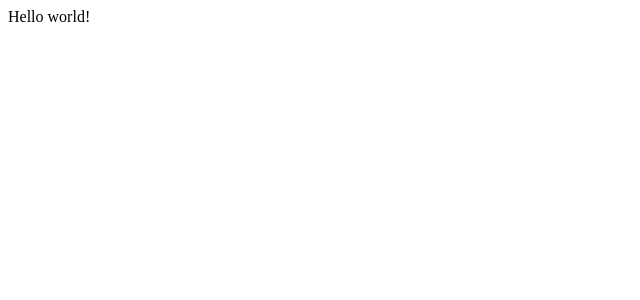
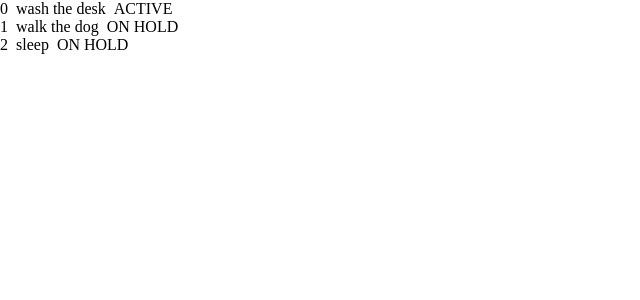
Before and after one commit to sergey-stenyanskiy/react-typescript-practice-1, a React app: page / in a window 1280 px wide. Shown: the top 300 px of the page, without its empty margins (0-640 px from the left). Built offline with nearby package versions, Linux system fonts and the light colour scheme; the HTML template or start-up script is replaced by a standard one.

Commit message:
added basic application structure

```diff
--- a/package.json
+++ b/package.json
@@ -18,6 +18,7 @@
     "@types/react": "^17.0.31",
     "@types/react-dom": "^17.0.10",
     "@types/react-router-dom": "^5.3.1",
+    "@types/uuid": "^8.3.1",
     "@types/webpack-env": "^1.16.3",
     "babel-loader": "^8.2.3",
     "clean-webpack-plugin": "^4.0.0",
@@ -38,7 +39,9 @@
     "webpack-merge": "^5.8.0"
   },
   "dependencies": {
+    "classnames": "^2.3.1",
     "react": "^17.0.2",
-    "react-dom": "^17.0.2"
+    "react-dom": "^17.0.2",
+    "uuid": "^8.3.2"
   }
 }
--- a/src/App.tsx
+++ b/src/App.tsx
@@ -1,7 +1,9 @@
 import React from 'react'
 
-export default () => {
-  return (
-    <>Hello world!</>
-  );
+import MainView from './view/MainView'
+
+export default class App extends React.Component {
+  render() {
+    return <MainView />
+  }
 }
--- /dev/null
+++ b/src/Todo.ts
@@ -0,0 +1,47 @@
+import TodoStatus from "./TodoStatus"
+
+type Todo = {
+  id: number
+  text: string
+  status: TodoStatus
+}
+
+type TodoConfig = {
+  id: number
+  text?: string
+  status?: TodoStatus
+}
+
+export default class CTodo implements Todo {
+  id: number
+  text: string
+  status: TodoStatus
+
+  constructor({id = 0, text = '', status = TodoStatus.ACTIVE}: TodoConfig) {
+    this.id = id;
+    this.text = text;
+    this.status = status;
+  }
+
+  copyWith({id = this.id, text = this.text, status = this.status}: TodoConfig) {
+    return new CTodo({
+      id, text, status
+    })
+  }
+
+  pause() {
+    if (this.status === TodoStatus.ACTIVE) {
+      this.status = TodoStatus.ON_HOLD;
+    }
+  }
+
+  resume() {
+    if (this.status === TodoStatus.ON_HOLD) {
+      this.status = TodoStatus.ACTIVE;
+    }
+  }
+
+  complete() {
+    this.status = TodoStatus.COMPLETED;
+  }
+}
--- /dev/null
+++ b/src/TodoStatus.ts
@@ -0,0 +1,7 @@
+const enum TodoStatus {
+  ACTIVE = "active",
+  COMPLETED = "compoleted",
+  ON_HOLD = "on hold"
+}
+
+export default TodoStatus
--- /dev/null
+++ b/src/component/TodoList.tsx
@@ -0,0 +1,26 @@
+import React from 'react'
+
+import Todo from '../Todo'
+import TodoListItem from './TodoListItem'
+
+import {v4 as uuid} from 'uuid'
+
+type TodoListProps = {
+  todos: Todo[]
+}
+
+export default class TodoList extends React.Component<TodoListProps> {
+  constructor(props: TodoListProps) {
+    super(props);
+  }
+
+  render() {
+    const {todos} = this.props;
+
+    return (
+      <div className="todo-list">
+        {todos.map(todo => <TodoListItem key={uuid()} todo={todo} />)}
+      </div>
+    );
+  }
+}
--- /dev/null
+++ b/src/component/TodoListItem.tsx
@@ -0,0 +1,29 @@
+import React from 'react'
+
+import Todo from '../Todo'
+
+import classnames from 'classnames'
+
+type TodoProps = {
+  todo: Todo
+}
+
+export default class TodoListItem extends React.Component<TodoProps> {
+  constructor(props: TodoProps) {
+    super(props);
+  }
+
+  render() {
+    const {todo} = this.props;
+
+    const statusClass = classnames("todo-status", `todo-status-${todo.status.split(" ").join("-")}`);
+
+    return (
+      <div className="todo-item">
+        <div className="todo-id">{todo.id}</div>
+        <div className="todo-text">{todo.text}</div>
+        <div className={statusClass}>{todo.status.toUpperCase()}</div>
+      </div>
+    );
+  }
+}
--- a/src/css/index.scss
+++ b/src/css/index.scss
@@ -0,0 +1,29 @@
+html {
+  font-size: 16px;
+}
+
+*, *::after, *::before {
+  box-sizing: border-box;
+}
+
+body {
+  margin: 0
+}
+
+.todo-list {
+  display: flex;
+  flex-direction: column;
+}
+
+.todo-item {
+  display: flex;
+  flex-direction: row;
+}
+
+.todo-item > * {
+  margin-right: 8px;
+}
+
+.todo-item > *:last-child {
+  margin-right: 0;
+}
--- a/src/index.tsx
+++ b/src/index.tsx
@@ -1,3 +1,4 @@
+import './css/index.scss'
 
 import React from 'react'
 import ReactDOM from 'react-dom'
--- /dev/null
+++ b/src/view/Home.tsx
@@ -0,0 +1,76 @@
+import React from 'react'
+
+import Todo from '../Todo'
+import TodoStatus from '../TodoStatus'
+
+import TodoList from '../component/TodoList'
+
+type HomeProps = {}
+type HomeState = {
+  todos: Todo[]
+}
+
+const initialState: HomeState = {
+  todos: [
+    new Todo({
+      id: 0,
+      text: 'wash the desk',
+      status: TodoStatus.ACTIVE
+    }),
+    new Todo({
+      id: 1,
+      text: 'walk the dog',
+      status: TodoStatus.ON_HOLD
+    }),
+    new Todo({
+      id: 2,
+      text: 'sleep',
+      status: TodoStatus.ON_HOLD
+    }),
+  ]
+}
+
+export default class Home extends React.Component<HomeProps, HomeState> {
+  constructor(props: HomeProps) {
+    super(props);
+
+    this.state = initialState;
+  }
+
+  addTask(todo: Todo) {
+    this.setState(state => {
+      return {
+        todos: [...state.todos, todo]
+      }
+    });
+  }
+
+  removeTask(id: number) {
+    this.setState(state => {
+      return {
+        todos: [...state.todos.filter(todo => todo.id !== id)]
+      }
+    });
+  }
+
+  setTask(id: number, todo: Todo) {
+    this.setState(state => {
+      // state.todos.find(todo => todo.id === id)
+      // const idx = state.todos.findIndex(todo => todo.id === id);
+
+      // this.
+
+      // return {
+      //   todos:
+      // }
+    })
+  }
+
+  render() {
+    const {todos} = this.state;
+
+    return (
+      <TodoList todos={todos} />
+    );
+  }
+}
--- /dev/null
+++ b/src/view/MainView.tsx
@@ -0,0 +1,9 @@
+import React from 'react'
+
+import Home from './Home'
+
+export default class MainView extends React.Component {
+  render() {
+    return <Home />;
+  }
+}
--- a/tsconfig.json
+++ b/tsconfig.json
@@ -6,11 +6,13 @@
       "dom.iterable",
       "esnext"
     ],
+    "noImplicitAny": true,
+    "strictNullChecks": true,
+    "strict": true,
     "allowJs": true,
     "skipLibCheck": true,
     "esModuleInterop": true,
     "allowSyntheticDefaultImports": true,
-    "strict": true,
     "forceConsistentCasingInFileNames": true,
     "noFallthroughCasesInSwitch": true,
     "module": "esnext",
```
Also changed, not shown: 1 other file (tests, documents, lock files or other folders).
